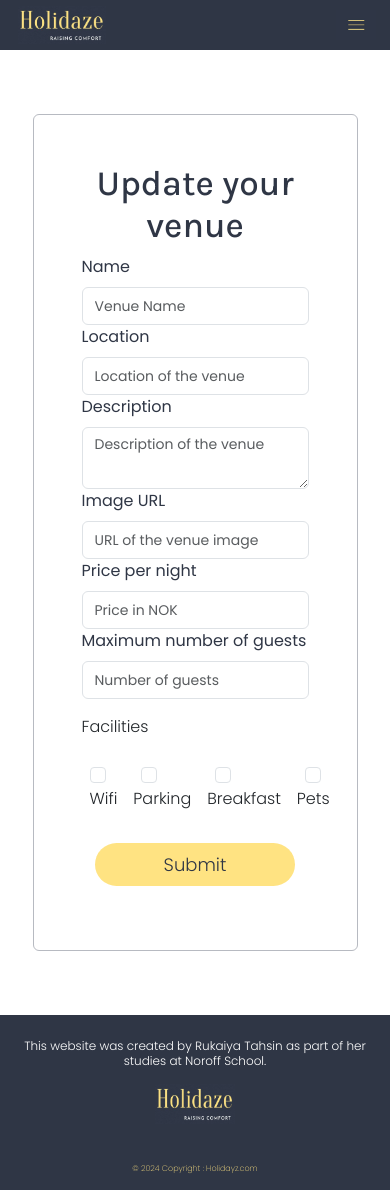
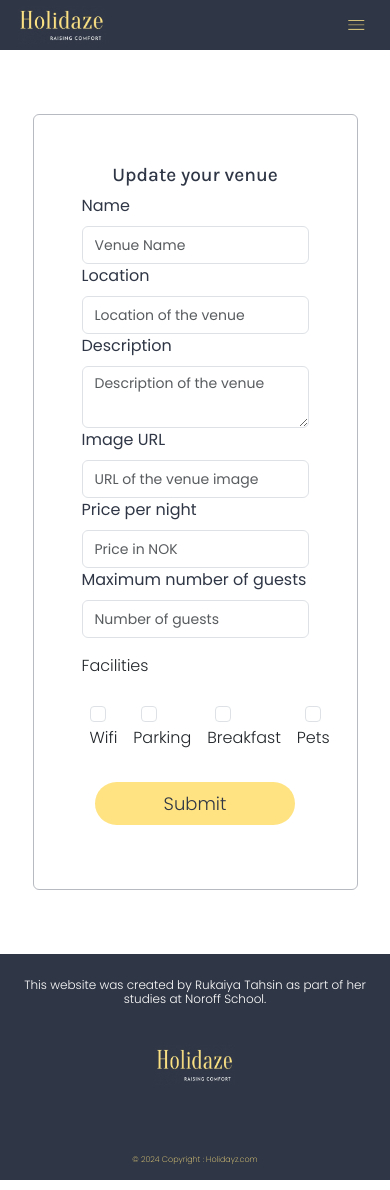
Before and after one commit to tahsinrukaiya/PROJECT-EXAM-2, a React (Vite) app: page /update-venue in a window 390 px wide. Built offline with nearby package versions, Linux system fonts and the light colour scheme; no server answers; a web font is replaced by a local one.

Commit message:
small changes

```diff
--- a/src/components/Pages/Venues/VenueCards.jsx
+++ b/src/components/Pages/Venues/VenueCards.jsx
@@ -8,7 +8,7 @@ const VenueCards = ({ venues, loading, error, limit = 6 }) => {
     }
     return (
         <>
-            <div className="heading2 mt-5 text-center">
+            <div className="heading-one-cotainer mt-5 text-center">
                 <h1 className="heading-one">Discover venues that match your holiday style and needs!</h1>
             </div>
             {error && <div className="error">Error: {error}</div>}
--- a/src/index.css
+++ b/src/index.css
@@ -226,9 +226,13 @@
   background-color: #2f3645;
 }
 
+.heading-one-cotainer {
+  margin-top: 5% !important;
+}
+
 .heading-one {
   color: #2f3645 !important;
-  font-size: 2.2rem;
+  font-size: 1.8rem;
   font-family: "Karla", sans-serif;
 }
 
@@ -510,7 +514,7 @@
   margin-bottom: 15px;
 }
 
-/* Customizing the main calendar container--------------------------- */
+/*------------Customizing the main calendar container--------------------------- */
 .flatpickr-day {
   color: #2f3645;
 }
@@ -779,6 +783,20 @@ textarea::placeholder {
   }
 
   /*------------------------------------VENUE CARD-----------------------*/
+  .heading-one-cotainer {
+    margin-top: 12% !important;
+    margin-left: 10% !important;
+    margin-right: 10% !important;
+  }
+
+  .heading-one {
+    font-size: 1.2rem !important;
+  }
+
+  .container {
+    margin-top: 30px !important;
+  }
+
   .card-title {
     font-size: 13px !important;
   }
```
